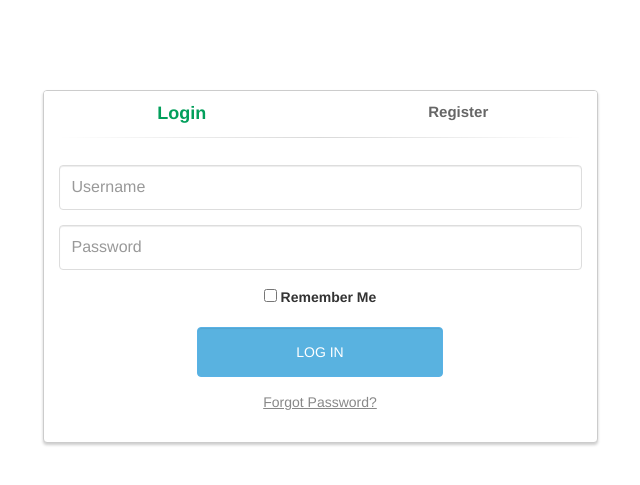
After one commit to goingkilo/toymatic, a Flask app: page /auth/login in a window 1280 px wide. The commit adds this page. Shown: the top 485 px of the page, without its empty margins (320-960 px from the left). Run offline with Flask 2, Linux system fonts and the light colour scheme; data that the repository does not hold is empty; some libraries are stand-ins or nearby versions.

Commit message:
login logout

```diff
--- a/requirements.txt
+++ b/requirements.txt
@@ -1,6 +1,9 @@
+bcrypt==3.1.2
+cffi==1.9.1
 click==6.6
 decorator==4.0.10
 Flask==0.11.1
+Flask-Bcrypt==0.7.1
 Flask-Login==0.3.2
 Flask-Session==0.3.0
 gunicorn==19.6.0
@@ -10,6 +13,7 @@ jsonpath-rw==1.4.0
 MarkupSafe==0.23
 ply==3.9
 psycopg2==2.6.2
+pycparser==2.17
 redis==2.10.5
 six==1.10.0
 Werkzeug==0.11.11
--- /dev/null
+++ b/templates/login.html
@@ -0,0 +1,270 @@
+<!DOCTYPE html>
+<html lang="en">
+
+<head>
+
+    <meta charset="utf-8">
+    <meta http-equiv="X-UA-Compatible" content="IE=edge">
+    <meta name="viewport" content="width=device-width, initial-scale=1">
+    <meta name="description" content="">
+    <meta name="author" content="">
+
+    <title>Toymatic Toy Rentals</title>
+
+    <!-- Bootstrap Core CSS -->
+    <link href="/static/css/bootstrap.min.css" rel="stylesheet">
+
+    <!-- Custom CSS -->
+    <link href="/static/css/shop-item.css" rel="stylesheet">
+
+
+    <script src="/static/js/jquery.js"></script>
+    <script src="/static/js/bootstrap.min.js"></script>
+
+    <!-- HTML5 Shim and Respond.js IE8 support of HTML5 elements and media queries -->
+    <!-- WARNING: Respond.js doesn't work if you view the page via file:// -->
+    <!--[if lt IE 9]>
+    <script src="https://oss.maxcdn.com/libs/html5shiv/3.7.0/html5shiv.js"></script>
+    <script src="https://oss.maxcdn.com/libs/respond.js/1.4.2/respond.min.js"></script>
+    <![endif]-->
+
+
+
+    <style>
+        body {
+            padding-top: 90px;
+        }
+        .panel-login {
+            border-color: #ccc;
+            -webkit-box-shadow: 0px 2px 3px 0px rgba(0,0,0,0.2);
+            -moz-box-shadow: 0px 2px 3px 0px rgba(0,0,0,0.2);
+            box-shadow: 0px 2px 3px 0px rgba(0,0,0,0.2);
+        }
+        .panel-login>.panel-heading {
+            color: #00415d;
+            background-color: #fff;
+            border-color: #fff;
+            text-align:center;
+        }
+        .panel-login>.panel-heading a{
+            text-decoration: none;
+            color: #666;
+            font-weight: bold;
+            font-size: 15px;
+            -webkit-transition: all 0.1s linear;
+            -moz-transition: all 0.1s linear;
+            transition: all 0.1s linear;
+        }
+        .panel-login>.panel-heading a.active{
+            color: #029f5b;
+            font-size: 18px;
+        }
+        .panel-login>.panel-heading hr{
+            margin-top: 10px;
+            margin-bottom: 0px;
+            clear: both;
+            border: 0;
+            height: 1px;
+            background-image: -webkit-linear-gradient(left,rgba(0, 0, 0, 0),rgba(0, 0, 0, 0.15),rgba(0, 0, 0, 0));
+            background-image: -moz-linear-gradient(left,rgba(0,0,0,0),rgba(0,0,0,0.15),rgba(0,0,0,0));
+            background-image: -ms-linear-gradient(left,rgba(0,0,0,0),rgba(0,0,0,0.15),rgba(0,0,0,0));
+            background-image: -o-linear-gradient(left,rgba(0,0,0,0),rgba(0,0,0,0.15),rgba(0,0,0,0));
+        }
+        .panel-login input[type="text"],.panel-login input[type="email"],.panel-login input[type="password"] {
+            height: 45px;
+            border: 1px solid #ddd;
+            font-size: 16px;
+            -webkit-transition: all 0.1s linear;
+            -moz-transition: all 0.1s linear;
+            transition: all 0.1s linear;
+        }
+        .panel-login input:hover,
+        .panel-login input:focus {
+            outline:none;
+            -webkit-box-shadow: none;
+            -moz-box-shadow: none;
+            box-shadow: none;
+            border-color: #ccc;
+        }
+        .btn-login {
+            background-color: #59B2E0;
+            outline: none;
+            color: #fff;
+            font-size: 14px;
+            height: auto;
+            font-weight: normal;
+            padding: 14px 0;
+            text-transform: uppercase;
+            border-color: #59B2E6;
+        }
+        .btn-login:hover,
+        .btn-login:focus {
+            color: #fff;
+            background-color: #53A3CD;
+            border-color: #53A3CD;
+        }
+        .forgot-password {
+            text-decoration: underline;
+            color: #888;
+        }
+        .forgot-password:hover,
+        .forgot-password:focus {
+            text-decoration: underline;
+            color: #666;
+        }
+
+        .btn-register {
+            background-color: #1CB94E;
+            outline: none;
+            color: #fff;
+            font-size: 14px;
+            height: auto;
+            font-weight: normal;
+            padding: 14px 0;
+            text-transform: uppercase;
+            border-color: #1CB94A;
+        }
+        .btn-register:hover,
+        .btn-register:focus {
+            color: #fff;
+            background-color: #1CA347;
+            border-color: #1CA347;
+        }
+
+    </style>
+
+    <script>
+        $(function() {
+
+            $('#login-form-link').click(function(e) {
+                $("#login-form").delay(100).fadeIn(100);
+                $("#register-form").fadeOut(100);
+                $('#register-form-link').removeClass('active');
+                $(this).addClass('active');
+                e.preventDefault();
+            });
+            $('#register-form-link').click(function(e) {
+                $("#register-form").delay(100).fadeIn(100);
+                $("#login-form").fadeOut(100);
+                $('#login-form-link').removeClass('active');
+                $(this).addClass('active');
+                e.preventDefault();
+            });
+
+        });
+
+    </script>
+
+</head>
+
+
+<body>
+<div class="container">
+    <div class="row">
+        <div class="col-md-6 col-md-offset-3">
+            <div class="panel panel-login">
+                <div class="panel-heading">
+                    <div class="row">
+                        <div class="col-xs-6">
+                            <a href="#" class="active" id="login-form-link">Login</a>
+                        </div>
+                        <div class="col-xs-6">
+                            <a href="#" id="register-form-link">Register</a>
+                        </div>
+                    </div>
+                    <hr>
+                </div>
+                <div class="panel-body">
+                    <div class="row">
+                        <div class="col-lg-12">
+                        <!--<#if (loginError)??>-->
+                            <!--<H2> your login failed !! </H2>-->
+                        <!--</#if>-->
+                            {% with messages = get_flashed_messages() %}
+                            {% if messages %}
+                            <ul class=flashes>
+                                {% for message in messages %}
+                                <li>{{ message }}</li>
+                                {% endfor %}
+                            </ul>
+                            {% endif %}
+                            {% endwith %}
+                        </div>
+                    </div>
+                    <div class="row">
+                        <div class="col-lg-12">
+                            <form id="login-form" action="/auth/login" method="post" role="form"
+                                  style="display: block;">
+                            <!--<#if (_csrf.parameterName)??>-->
+                                <input type="hidden" name="${_csrf.parameterName}" value="${_csrf.token}"/>
+                            <!--</#if>-->
+                                <div class="form-group">
+                                    <input type="text" name="username" id="username" tabindex="1" class="form-control"
+                                           placeholder="Username" value="">
+                                </div>
+                                <div class="form-group">
+                                    <input type="password" name="password" id="password" tabindex="2" class="form-control"
+                                           placeholder="Password">
+                                </div>
+                                <div class="form-group text-center">
+                                    <input type="checkbox" tabindex="3" class="" name="remember" id="remember">
+                                    <label for="remember"> Remember Me</label>
+                                </div>
+                                <div class="form-group">
+                                    <div class="row">
+                                        <div class="col-sm-6 col-sm-offset-3">
+                                            <input type="submit" name="login-submit" id="login-submit" tabindex="4"
+                                                   class="form-control btn btn-login" value="Log In">
+                                        </div>
+                                    </div>
+                                </div>
+                                <div class="form-group">
+                                    <div class="row">
+                                        <div class="col-lg-12">
+                                            <div class="text-center">
+                                                <a href="/auth/recover" tabindex="5" class="forgot-password">Forgot
+                                                    Password?</a>
+                                            </div>
+                                        </div>
+                                    </div>
+                                </div>
+                            </form>
+                            <form id="register-form" action="/auth/register" method="post" role="form"
+                                  style="display: none;">
+                            <!--<#if (_csrf.parameterName)??>-->
+                                <input type="hidden" name="${_csrf.parameterName}" value="${_csrf.token}"/>
+                            <!--</#if>-->
+                                <div class="form-group">
+                                    <input type="text" name="username" id="username" tabindex="1" class="form-control"
+                                           placeholder="Username" value="">
+                                </div>
+                                <div class="form-group">
+                                    <input type="email" name="email" id="email" tabindex="1" class="form-control"
+                                           placeholder="Email Address" value="">
+                                </div>
+                                <div class="form-group">
+                                    <input type="password" name="password" id="password" tabindex="2" class="form-control"
+                                           placeholder="Password">
+                                </div>
+                                <div class="form-group">
+                                    <input type="password" name="confirm-password" id="confirm-password" tabindex="2"
+                                           class="form-control" placeholder="Confirm Password">
+                                </div>
+                                <div class="form-group">
+                                    <div class="row">
+                                        <div class="col-sm-6 col-sm-offset-3">
+                                            <input type="submit" name="register-submit" id="register-submit" tabindex="4"
+                                                   class="form-control btn btn-register" value="Register Now">
+                                        </div>
+                                    </div>
+                                </div>
+                            </form>
+                        </div>
+                    </div>
+                </div>
+            </div>
+        </div>
+    </div>
+</div>
+</body>
+</html>
```
Also changed, not shown: shopping_cart.py (+22 -0 lines), store.py (+98 -7 lines), templates/account.html (added, +167 -0 lines), templates/checkout.html (+68 -22 lines), templates/home.html (+12 -1 lines), templates/item.html (+9 -1 lines), 1 other file.
